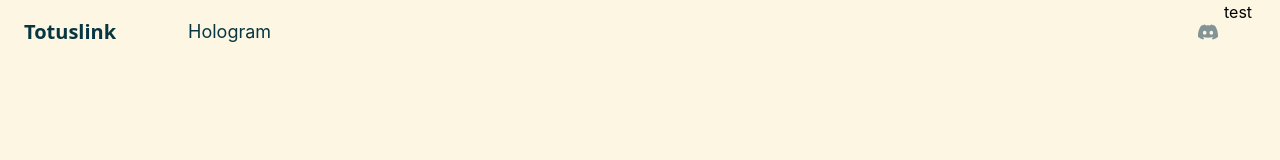
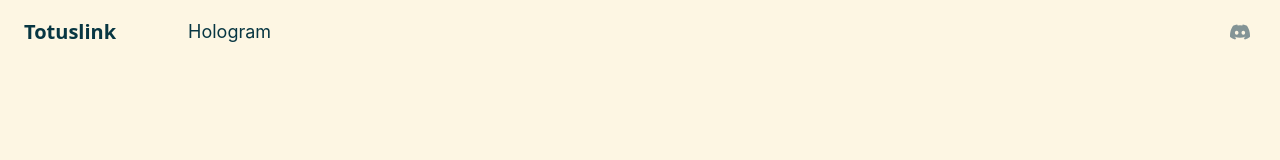
Before and after one commit to EiffelFly/totuslink-main-page, a React (Create React App) app: page / in a window 1280 px wide. Shown: the top 160 px of the page. Built offline with nearby package versions, Linux system fonts and the light colour scheme.

Commit message:
remove test

```diff
--- a/src/components/Navbar.tsx
+++ b/src/components/Navbar.tsx
@@ -23,9 +23,6 @@ export const Navbar:React.FC = () => {
           size={8}
         />
       </div>
-      <div className="w-8">
-        test
-      </div>
     </div>
   )
 }
```
